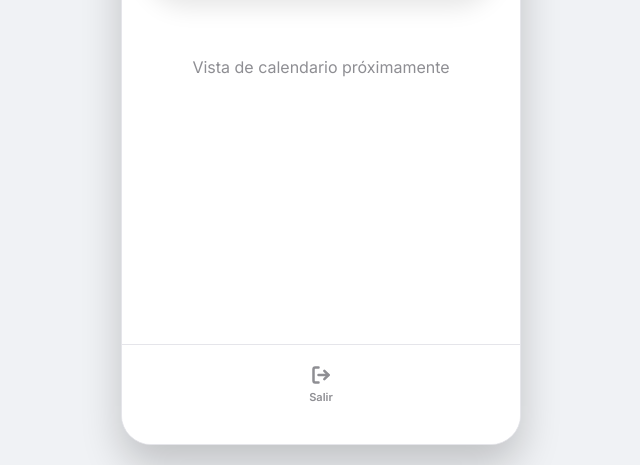
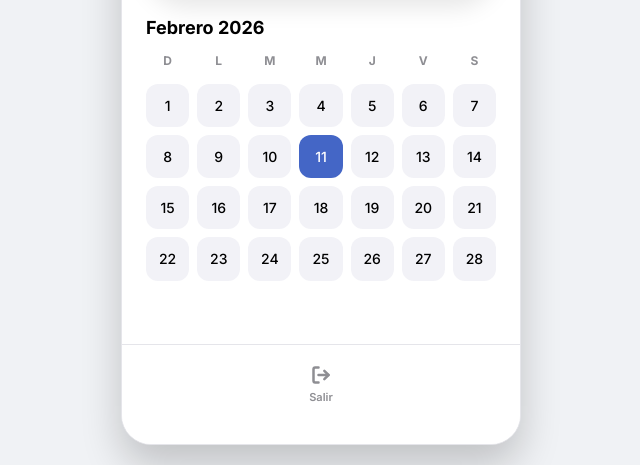
Before and after one commit to brayj4728/app-agenda-2, a website: page public/agenda.html in a window 1280 px wide. Both pictures are taken after a click on the button "Calendario". Shown: the part 335-800 px from the top of the page, without its empty margins (319-959 px from the left). Drawn offline with nearby package versions, Linux system fonts and the light colour scheme; no server answers.

Commit message:
Restauración de funcionalidad de calendario dinámica con soporte Dark Mode en agenda.html

```diff
--- a/public/agenda.html
+++ b/public/agenda.html
@@ -416,6 +416,79 @@
         .hidden {
             display: none;
         }
+
+        /* CALENDAR STYLES */
+        .cal-month-block {
+            margin-bottom: 30px;
+            padding: 0 24px;
+        }
+
+        .cal-month-title {
+            font-size: 18px;
+            font-weight: 700;
+            color: var(--text-main);
+            margin-bottom: 15px;
+            text-transform: capitalize;
+        }
+
+        .cal-grid {
+            display: grid;
+            grid-template-columns: repeat(7, 1fr);
+            gap: 8px;
+        }
+
+        .cal-head {
+            text-align: center;
+            font-size: 12px;
+            font-weight: 700;
+            color: var(--text-gray);
+            padding-bottom: 8px;
+        }
+
+        .cal-cell {
+            aspect-ratio: 1;
+            display: flex;
+            flex-direction: column;
+            align-items: center;
+            justify-content: center;
+            font-size: 14px;
+            font-weight: 500;
+            color: var(--text-main);
+            background: var(--card-bg);
+            border-radius: 12px;
+            position: relative;
+        }
+
+        .cal-cell.today {
+            background: var(--hero-right-bg);
+            color: #FFFFFF;
+        }
+
+        .dots-row {
+            display: flex;
+            gap: 2px;
+            margin-top: 2px;
+            position: absolute;
+            bottom: 4px;
+        }
+
+        .dot {
+            width: 4px;
+            height: 4px;
+            border-radius: 50%;
+        }
+
+        .dot.orange {
+            background: #FF9500;
+        }
+
+        .dot.green {
+            background: #34C759;
+        }
+
+        .dot.red {
+            background: #FF3B30;
+        }
     </style>
 </head>
 
@@ -459,8 +532,6 @@
                 </div>
             </div>
             <div id="calendarView" class="hidden">
-                <div style="text-align:center; padding: 40px; color: var(--text-gray);">Vista de calendario próximamente
-                </div>
             </div>
         </div>
 
@@ -748,7 +819,76 @@
             } else {
                 list.classList.add('hidden');
                 cal.classList.remove('hidden');
+                renderCalendar();
             }
+        }
+
+        function renderCalendar() {
+            const cv = document.getElementById('calendarView');
+            cv.innerHTML = '';
+            const now = new Date();
+            let mSet = new Set();
+
+            // Current month
+            mSet.add(`${now.getFullYear()}-${now.getMonth()}`);
+
+            // Months with appointments
+            appointments.forEach(a => {
+                if (a.dateStr) {
+                    const [y, m] = a.dateStr.split('-');
+                    mSet.add(`${y}-${parseInt(m) - 1}`);
+                }
+            });
+
+            const months = Array.from(mSet).map(s => {
+                const [y, m] = s.split('-');
+                return { year: parseInt(y), month: parseInt(m) };
+            }).sort((a, b) => (a.year * 12 + a.month) - (b.year * 12 + b.month));
+
+            months.forEach(met => {
+                const d = document.createElement('div');
+                d.className = 'cal-month-block';
+                const monthNames = ["Enero", "Febrero", "Marzo", "Abril", "Mayo", "Junio", "Julio", "Agosto", "Septiembre", "Octubre", "Noviembre", "Diciembre"];
+                d.innerHTML = `<div class="cal-month-title">${monthNames[met.month]} ${met.year}</div>`;
+
+                const g = document.createElement('div');
+                g.className = 'cal-grid';
+                ['D', 'L', 'M', 'M', 'J', 'V', 'S'].forEach(h => g.innerHTML += `<div class="cal-head">${h}</div>`);
+
+                const firstDay = new Date(met.year, met.month, 1).getDay();
+                const daysInMonth = new Date(met.year, met.month + 1, 0).getDate();
+
+                for (let i = 0; i < firstDay; i++) g.innerHTML += '<div></div>';
+
+                for (let i = 1; i <= daysInMonth; i++) {
+                    const c = document.createElement('div');
+                    c.className = 'cal-cell';
+                    c.textContent = i;
+
+                    if (met.year === now.getFullYear() && met.month === now.getMonth() && i === now.getDate()) {
+                        c.classList.add('today');
+                    }
+
+                    const ds = `${met.year}-${(met.month + 1).toString().padStart(2, '0')}-${i.toString().padStart(2, '0')}`;
+                    const ap = appointments.filter(a => a.dateStr === ds);
+
+                    if (ap.length > 0) {
+                        let h = '<div class="dots-row">';
+                        ap.slice(0, 3).forEach(a => {
+                            let cl = 'orange'; // Pending
+                            let s = (a.status || '').toLowerCase();
+                            if (s.includes('aprob')) cl = 'green';
+                            if (s.includes('cancel')) cl = 'red';
+                            h += `<div class="dot ${cl}"></div>`;
+                        });
+                        h += '</div>';
+                        c.innerHTML += h;
+                    }
+                    g.appendChild(c);
+                }
+                d.appendChild(g);
+                cv.appendChild(d);
+            });
         }
 
         function logout() {
```
